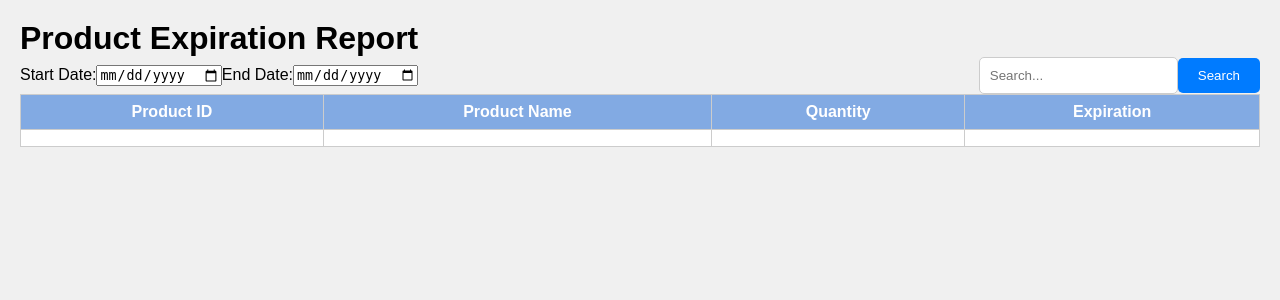
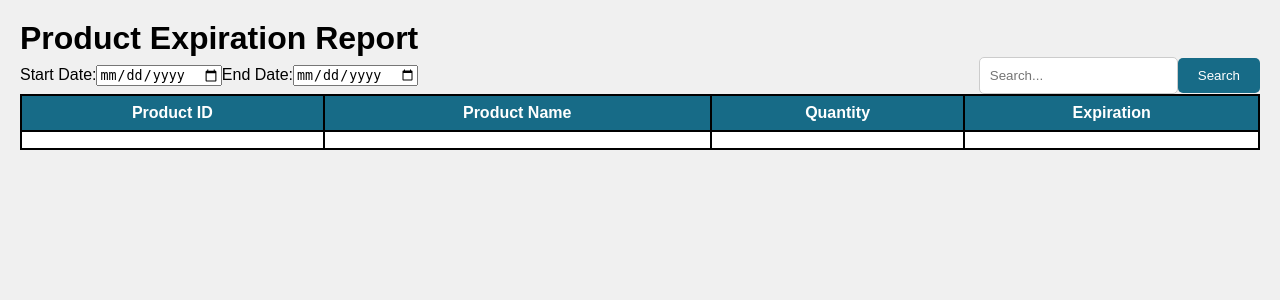
Before and after one commit to ViverIT1/WebBasedPOS, a PHP site: page /prdexpreport.html in a window 1280 px wide. Shown: the top 300 px of the page. Run offline with PHP 8.4, Linux system fonts and the light colour scheme; lists and menus that the app fills with data are empty.

Commit message:
color change of the product exp report

```diff
--- a/prdexpreport.css
+++ b/prdexpreport.css
@@ -14,7 +14,7 @@ body {
 .header {
   display: flex;
   text-align: left;
-  color: #333;
+  color: black;
   margin-bottom: 20px;
 }
 
@@ -40,7 +40,7 @@ body {
 /* Style for the search button */
 .search-form button[type="submit"] {
     padding: 10px 20px;
-    background-color: #007BFF;
+    background-color: #176B87;
     color: white;
     border: none;
     border-radius: 5px;
@@ -48,7 +48,7 @@ body {
 }
 
 .search-form button[type="submit"]:hover {
-    background-color: #0056b3;
+    background-color: #64CCC5;
 }
 
 .content-table {
@@ -62,11 +62,13 @@ body {
     border: 1px solid #ccc;
     padding: 8px;
     text-align: center;
+    border: 2px solid black;
   }
 
   .content-table th {
-    background-color: #82AAE3;
+    background-color: #176B87;
     color: white;
+    border: 2px solid black;
   }
 
   .content-table tr:nth-child(even) {
```
